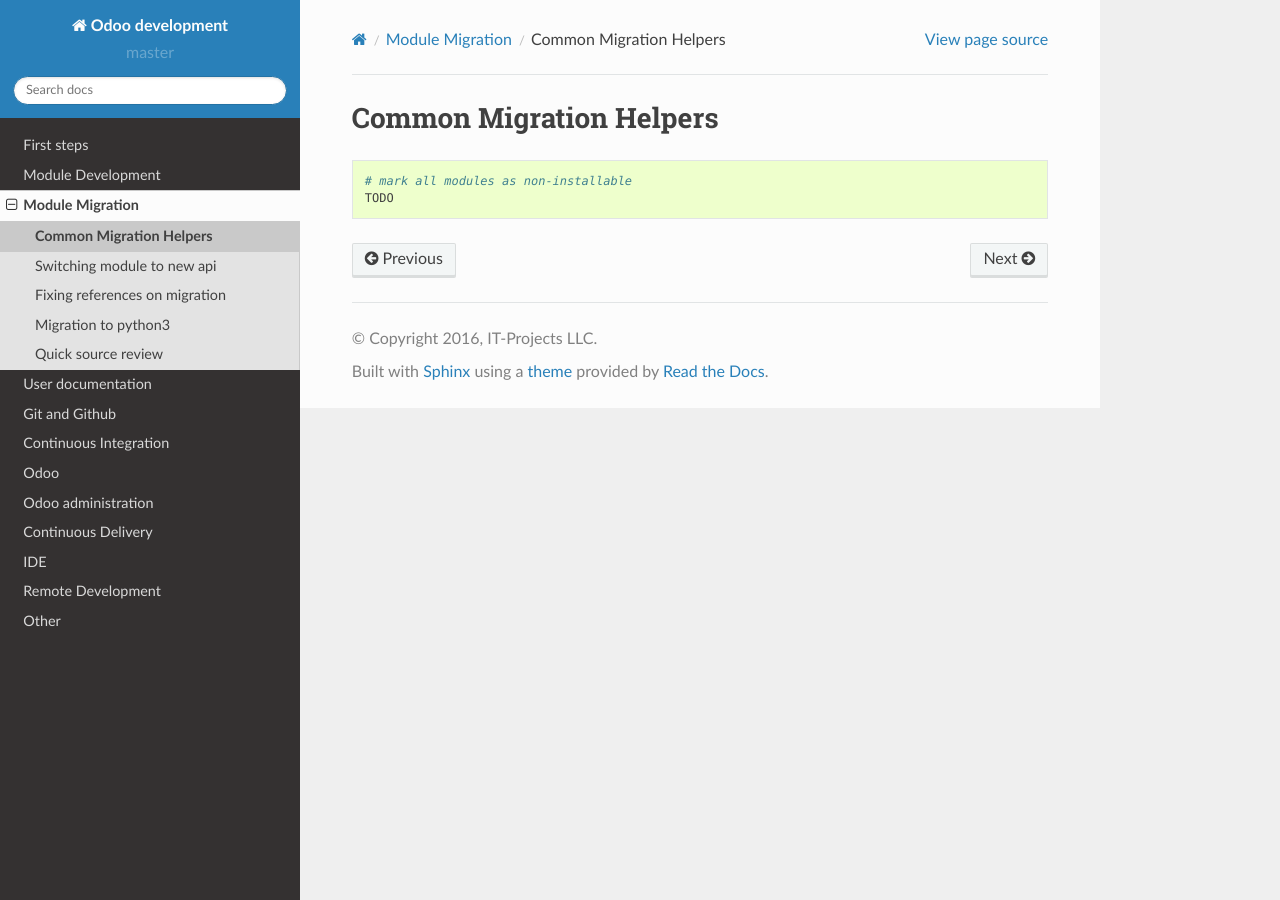
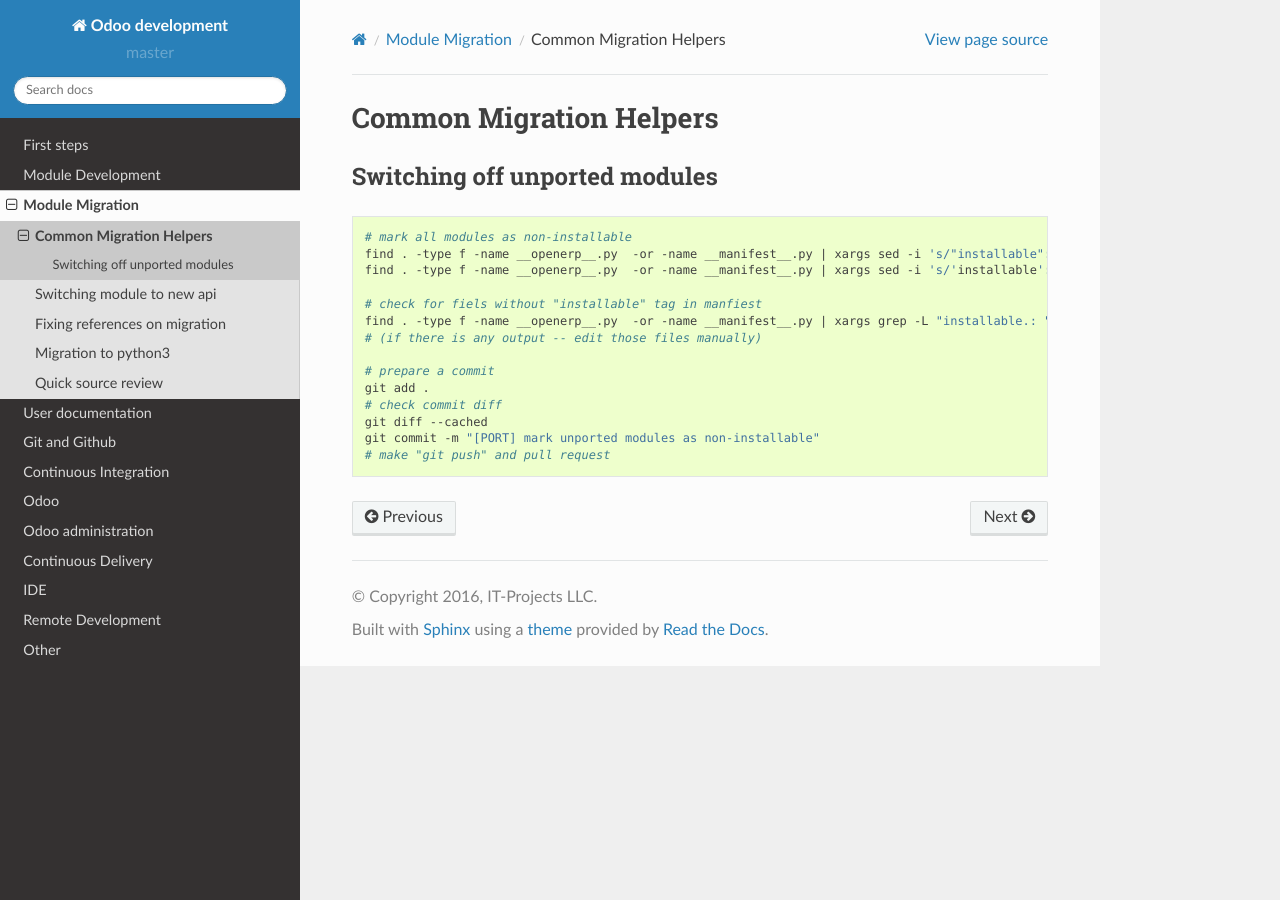
Before and after one commit to itpp-labs/odoo-development, a Sphinx documentation site: the page built from docs/migration/helpers.rst, in a window 1280 px wide. Built offline with Sphinx 7.4.7 and the Read the Docs theme 2.0.0, drawn with Linux system fonts in a browser that asks for light colours; pages that are not in the unit, such as notebooks, are missing from menus.

Commit message:
Switching off unported modules

```diff
--- a/docs/migration/helpers.rst
+++ b/docs/migration/helpers.rst
@@ -2,7 +2,22 @@
  Common Migration Helpers
 ==========================
 
+Switching off unported modules
+==============================
+
 .. code-block:: sh
 
     # mark all modules as non-installable
-    TODO
+    find . -type f -name __openerp__.py  -or -name __manifest__.py | xargs sed -i 's/"installable": True,/"installable": False,/'
+    find . -type f -name __openerp__.py  -or -name __manifest__.py | xargs sed -i 's/'installable': True,/'installable': False,/'
+
+    # check for fiels without "installable" tag in manfiest
+    find . -type f -name __openerp__.py  -or -name __manifest__.py | xargs grep -L "installable.: "
+    # (if there is any output -- edit those files manually)
+
+    # prepare a commit
+    git add .
+    # check commit diff
+    git diff --cached
+    git commit -m "[PORT] mark unported modules as non-installable"
+    # make "git push" and pull request
```
